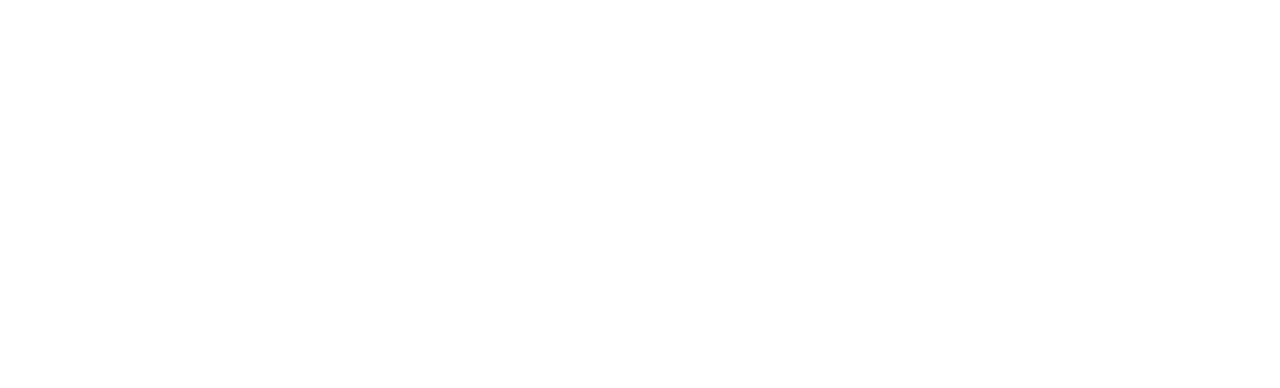
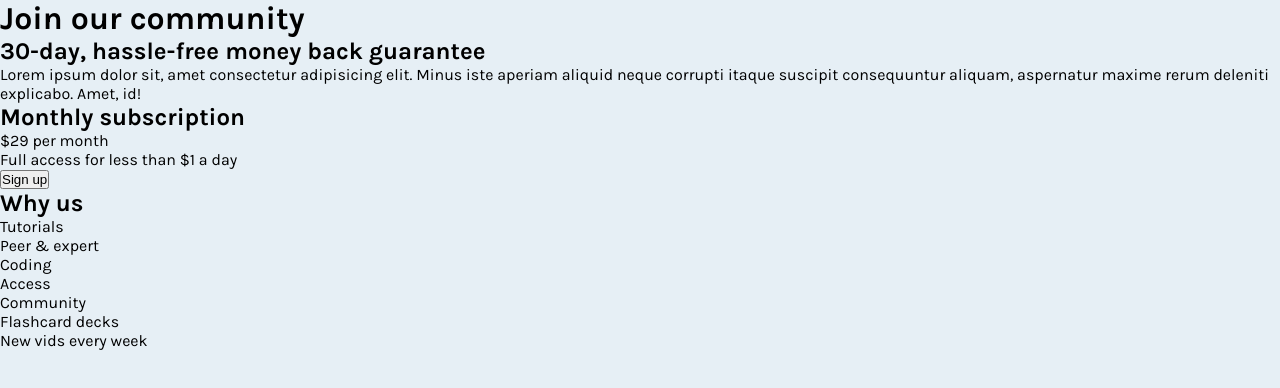
Before and after one commit to pcwebconseils/exercice2, a plain HTML site: page index.html in a window 1280 px wide. Drawn offline with Linux system fonts and the light colour scheme.

Commit message:
mise en place  html

```diff
--- a/assets/style/style.css
+++ b/assets/style/style.css
@@ -0,0 +1,9 @@
+@import url('https://fonts.googleapis.com/css2?family=Karla:wght@400;700&display=swap');*{
+    margin: 0;
+    padding: 0;
+    box-sizing: border-box;
+}
+body{
+    background-color: hwb(203 90% 4%);
+    font-family: 'Karla', sans-serif;
+}
--- a/index.html
+++ b/index.html
@@ -8,6 +8,22 @@
     <link rel="stylesheet" href="./assets/style/style.css">
 </head>
 <body>
-
+    <h1>Join our  community</h1>
+    <h2>30-day, hassle-free money  back guarantee</h2>
+    <p>Lorem ipsum dolor sit, amet consectetur adipisicing elit. Minus iste aperiam aliquid neque corrupti itaque suscipit consequuntur aliquam, aspernatur maxime rerum deleniti explicabo. Amet, id!</p>
+    <h2>Monthly subscription</h2>
+    <p>$29 per month</p>
+    <p>Full  access for less than $1 a day</p>
+    <button>Sign up</button>
+    <h2>Why us</h2>
+    <ul>
+        <li>Tutorials</li>
+        <li>Peer & expert</li>
+        <li>Coding</li>
+        <li>Access</li>
+        <li>Community</li>
+        <li>Flashcard decks</li>
+        <li>New vids every week</li>
+    </ul>
 </body>
 </html>
```
Also changed, not shown: assets/img/desktop-design.jpg (added), assets/img/mobile-design.jpg (added).
